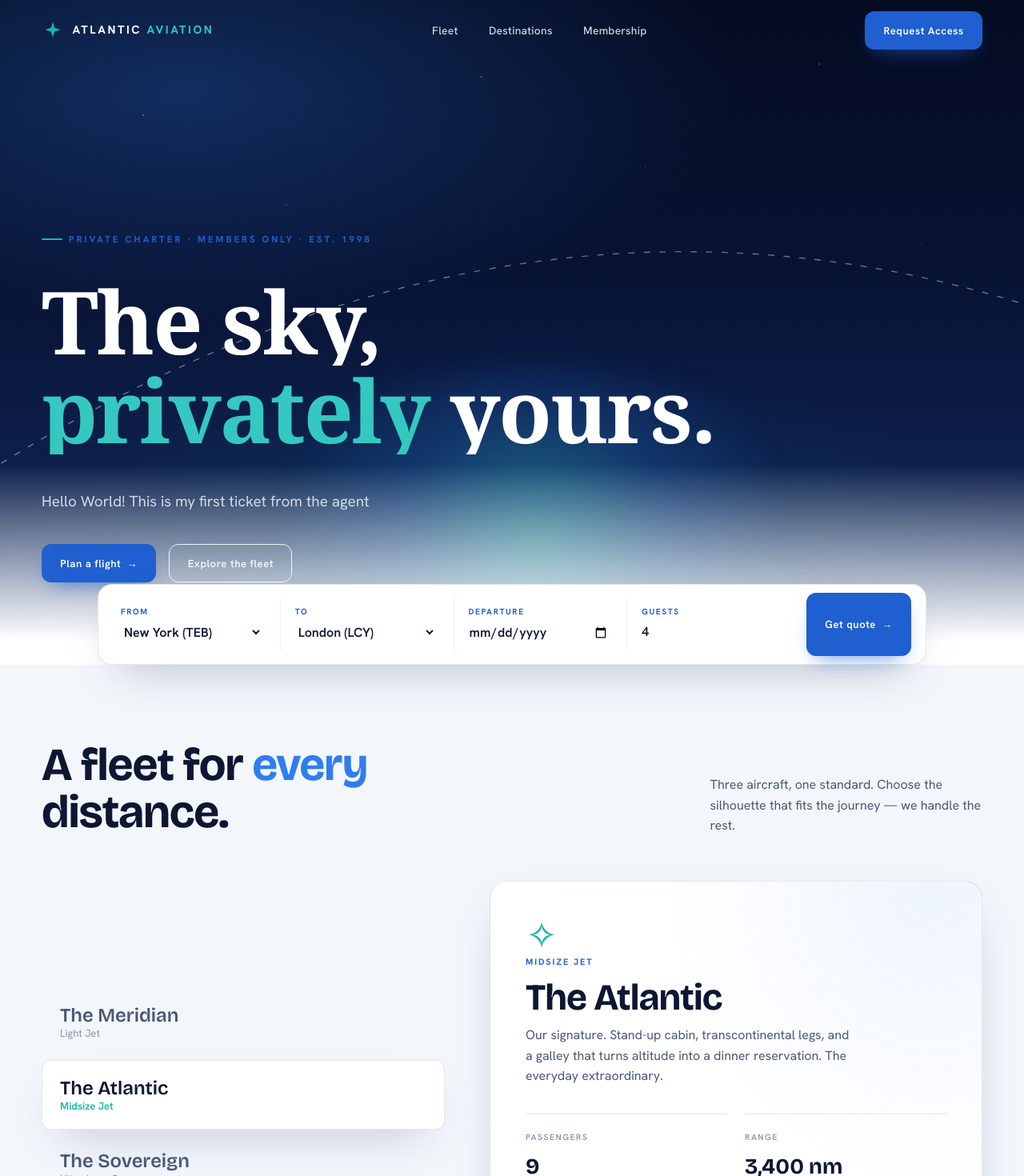
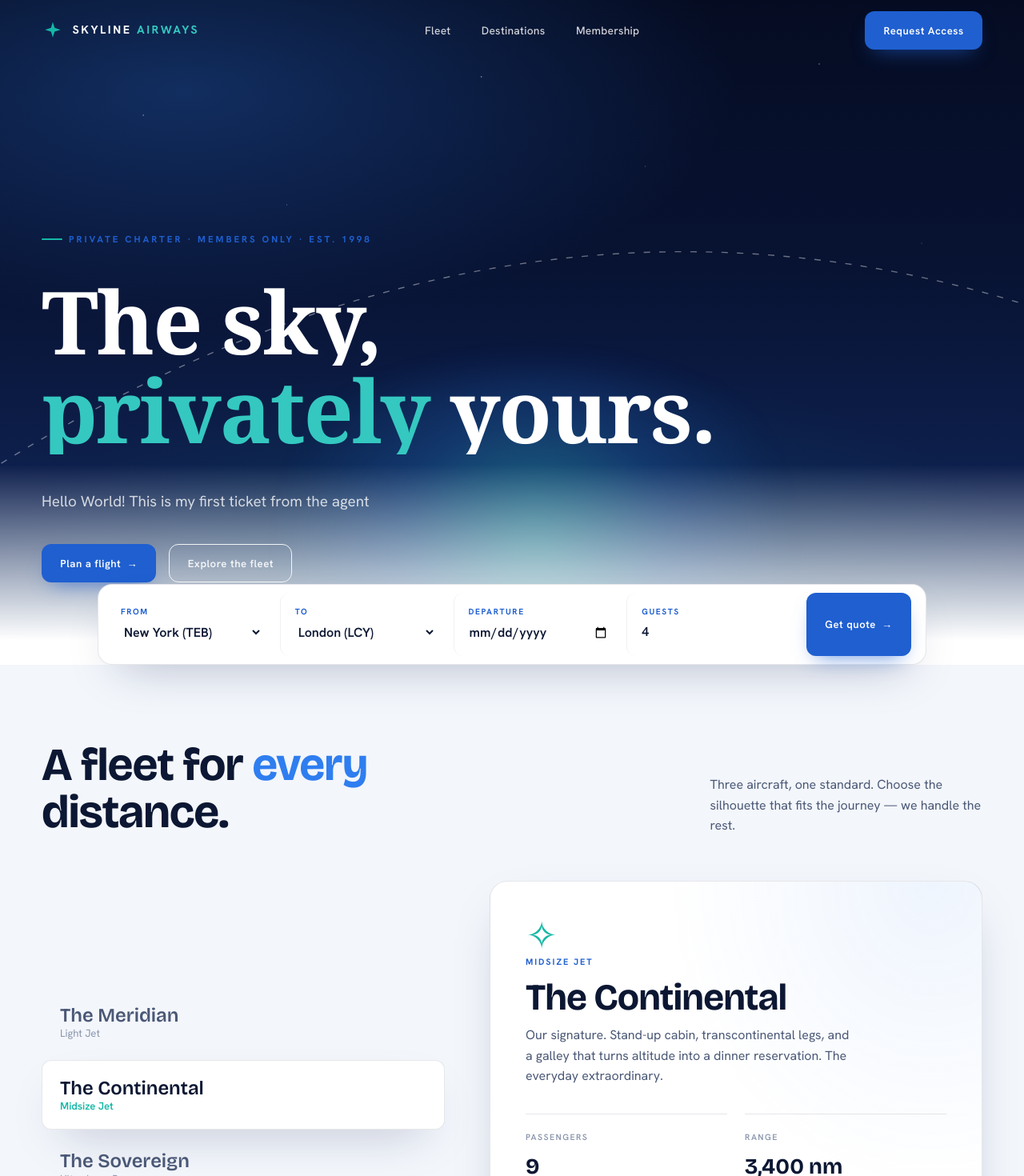
Before and after one commit to zeal-noahHoffman/Demo-Project, a React (Vite) app: page / in a window 1280 px wide. Shown: the top 1470 px of the page at 80% size. Built offline with nearby package versions, Linux system fonts and the light colour scheme.

Commit message:
minor change to the companies name

```diff
--- a/index.html
+++ b/index.html
@@ -4,14 +4,14 @@
     <meta charset="UTF-8" />
     <link rel="icon" type="image/svg+xml" href="/favicon.svg" />
     <meta name="viewport" content="width=device-width, initial-scale=1.0" />
-    <meta name="description" content="Atlantic Aviation — private charter aviation for the few who fly differently. On-demand jets, members-only access, transatlantic reach." />
+    <meta name="description" content="Skyline Airways — private charter aviation for the few who fly differently. On-demand jets, members-only access, intercontinental reach." />
     <link rel="preconnect" href="https://fonts.googleapis.com" />
     <link rel="preconnect" href="https://fonts.gstatic.com" crossorigin />
     <link
       href="https://fonts.googleapis.com/css2?family=Bricolage+Grotesque:opsz,wght@12..96,400..800&family=Hanken+Grotesk:ital,wght@0,400..700;1,400..600&display=swap"
       rel="stylesheet"
     />
-    <title>Atlantic Aviation — Private Charter, Reimagined</title>
+    <title>Skyline Airways — Private Charter, Reimagined</title>
   </head>
   <body>
     <div id="root"></div>
--- a/src/App.jsx
+++ b/src/App.jsx
@@ -58,7 +58,7 @@ function Nav() {
       <div className="wrap nav__inner">
         <a className="brand" href="#top">
           <span className="brand__mark"><Logo /></span>
-          <span className="brand__name">Atlantic <b>Aviation</b></span>
+          <span className="brand__name">Skyline <b>Airways</b></span>
         </a>
 
         <div className="nav__links">
@@ -316,7 +316,7 @@ const TIERS = [
     perks: ["25 flight hours included", "Light & midsize access", "48-hour booking window", "Dedicated travel desk"],
   },
   {
-    name: "Atlantic",
+    name: "Horizon",
     price: "48k",
     period: "/ year",
     feature: true,
@@ -391,7 +391,7 @@ function Footer() {
           <div className="footer__brand">
             <a className="brand" href="#top">
               <span className="brand__mark"><Logo /></span>
-              <span className="brand__name">Atlantic <b>Aviation</b></span>
+              <span className="brand__name">Skyline <b>Airways</b></span>
             </a>
             <p>Private charter aviation for the few who fly differently. Operated under Part 135. This is a demo experience.</p>
           </div>
@@ -410,14 +410,14 @@ function Footer() {
             </div>
             <div className="footer__col">
               <h4>Contact</h4>
-              <a href="#top">fly@atlantic.aero</a>
+              <a href="#top">fly@skyline.aero</a>
               <a href="#top">+1 (800) 000-0000</a>
               <a href="#top">Teterboro, NJ</a>
             </div>
           </div>
         </div>
         <div className="footer__bottom">
-          <span>© {new Date().getFullYear()} Atlantic Aviation. A demonstration site.</span>
+          <span>© {new Date().getFullYear()} Skyline Airways. A demonstration site.</span>
           <span>Privacy · Terms · Operating Certificate</span>
         </div>
       </div>
--- a/src/data.js
+++ b/src/data.js
@@ -1,4 +1,4 @@
-// Static data for the Atlantic Aviation demo. No backend — everything the
+// Static data for the Skyline Airways demo. No backend — everything the
 // "booking" experience needs is computed client-side from these tables.
 
 export const AIRPORTS = [
@@ -44,7 +44,7 @@ export const FLEET = [
   },
   {
     id: "mid",
-    name: "The Atlantic",
+    name: "The Continental",
     klass: "Midsize Jet",
     glyph: "✧",
     blurb:
--- a/src/styles.css
+++ b/src/styles.css
@@ -1,5 +1,5 @@
 /* =========================================================================
-   Atlantic Aviation — light, modern aviation theme
+   Skyline Airways — light, modern aviation theme
    Display: Bricolage Grotesque  ·  Body/UI: Hanken Grotesk
    Light & airy with navy/azure + teal accents; dark "space" hero & footer
    as bookends. (.serif class is kept for markup compatibility but now maps
```
